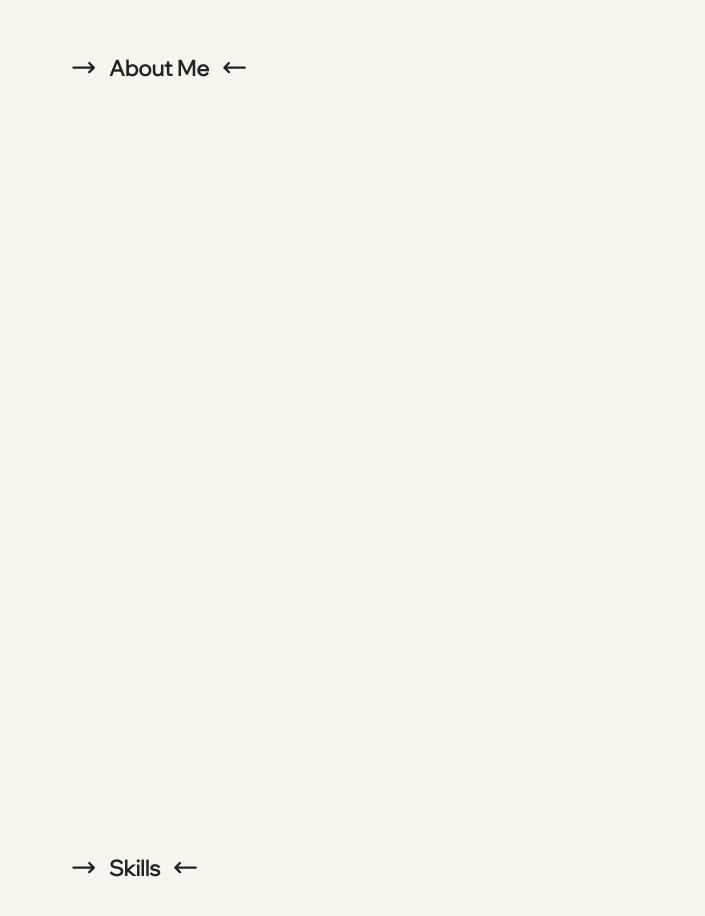
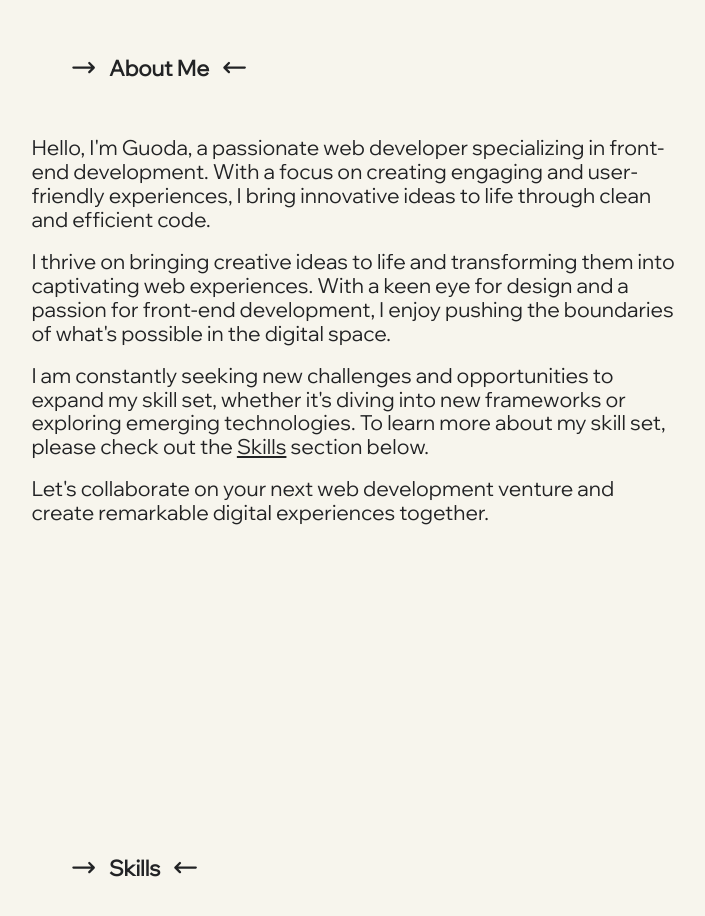
Before and after one commit to guodaar/portfolio, a React (Vite) app: page / in a window 1280 px wide. Shown: the part 880-1796 px from the top of the page, without its empty margins (71-776 px from the left). Built offline with nearby package versions, Linux system fonts and the light colour scheme; no server answers.

Commit message:
about section started

```diff
--- a/src/pages/About/About.tsx
+++ b/src/pages/About/About.tsx
@@ -3,12 +3,46 @@ import styled from "styled-components";
 
 type Props = {
   aboutRef: React.RefObject<HTMLElement>;
+  skillsRef: React.RefObject<HTMLElement>;
 };
 
-const About = ({ aboutRef }: Props) => {
+const About = ({ aboutRef, skillsRef }: Props) => {
+  const handleScroll = (ref: React.RefObject<HTMLElement>) => {
+    ref.current?.scrollIntoView({ behavior: "smooth" });
+  };
+
   return (
     <Container ref={aboutRef}>
       <SectionHeader>About Me</SectionHeader>
+      <ContentWrapper>
+        <TextContainer>
+          <Text>
+            Hello, I'm Guoda, a passionate web developer specializing in
+            front-end development. With a focus on creating engaging and
+            user-friendly experiences, I bring innovative ideas to life through
+            clean and efficient code.
+          </Text>
+          <Text>
+            I thrive on bringing creative ideas to life and transforming them
+            into captivating web experiences. With a keen eye for design and a
+            passion for front-end development, I enjoy pushing the boundaries of
+            what's possible in the digital space.
+          </Text>
+          <Text>
+            I am constantly seeking new challenges and opportunities to expand
+            my skill set, whether it's diving into new frameworks or exploring
+            emerging technologies. To learn more about my skill set, please
+            check out the{" "}
+            <Link onClick={() => handleScroll(skillsRef)}>Skills</Link> section
+            below.
+          </Text>
+          <Text>
+            Let's collaborate on your next web development venture and create
+            remarkable digital experiences together.
+          </Text>
+        </TextContainer>
+        <PhotoContainer></PhotoContainer>
+      </ContentWrapper>
     </Container>
   );
 };
@@ -18,3 +52,30 @@ export default About;
 const Container = styled.section`
   height: 100vh;
 `;
+
+const ContentWrapper = styled.div`
+  display: flex;
+  margin: 32px 0;
+`;
+
+const TextContainer = styled.div`
+  flex: 1.5;
+`;
+
+const Text = styled.p`
+  font-size: 1.3rem;
+  margin: 0 0 18px;
+`;
+
+const Link = styled.a`
+  text-decoration: underline;
+  cursor: pointer;
+
+  &:hover {
+    text-decoration: none;
+  }
+`;
+
+const PhotoContainer = styled.div`
+  flex: 1;
+`;
```
